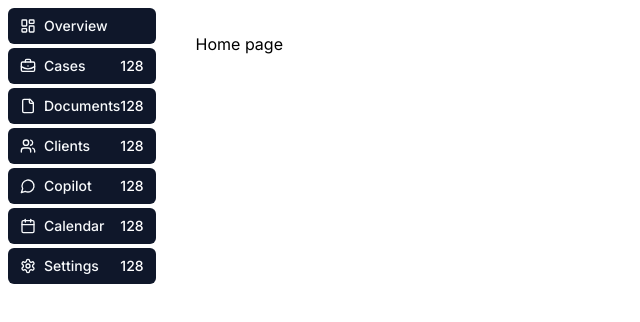
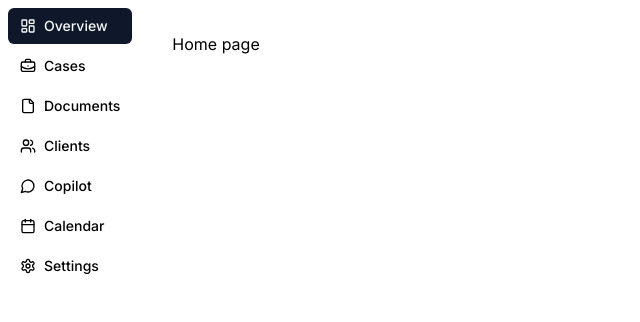
Before and after one commit to battisbog/flowmate, a Next.js app: page / in a window 1280 px wide. Shown: the top 322 px of the page, without its empty margins (0-640 px from the left). Built offline with nearby package versions, Linux system fonts and the light colour scheme; what tailwindcss-debug-screens would draw is missing.

Commit message:
changed variant to ghost

```diff
--- a/src/components/SideNavbar.tsx
+++ b/src/components/SideNavbar.tsx
@@ -30,44 +30,38 @@ export default function SideNavbar({}: Props) {
               {
                 title: "Cases",
                 href: "/cases",
-                label: "128",
                 icon: BriefcaseBusiness,
-                variant: "default",
+                variant: "ghost",
               },
               {
                 title: "Documents",
                 href: "/documents",
-                label: "128",
                 icon: File,
-                variant: "default",
+                variant: "ghost",
               },
               {
                 title: "Clients",
                 href: "/clients",
-                label: "128",
                 icon: Users,
-                variant: "default",
+                variant: "ghost",
               },
               {
                 title: "Copilot",
                 href: "/copilot",
-                label: "128",
                 icon: MessageCircle,
-                variant: "default",
+                variant: "ghost",
               },
               {
                 title: "Calendar",
                 href: "/calendar",
-                label: "128",
                 icon: Calendar,
-                variant: "default",
+                variant: "ghost",
               },
               {
                 title: "Settings",
                 href: "/settings",
-                label: "128",
                 icon: Settings,
-                variant: "default",
+                variant: "ghost",
               },
             ]}
           />
```
Also changed, not shown: 1 other file (tests, documents, lock files or other folders).
